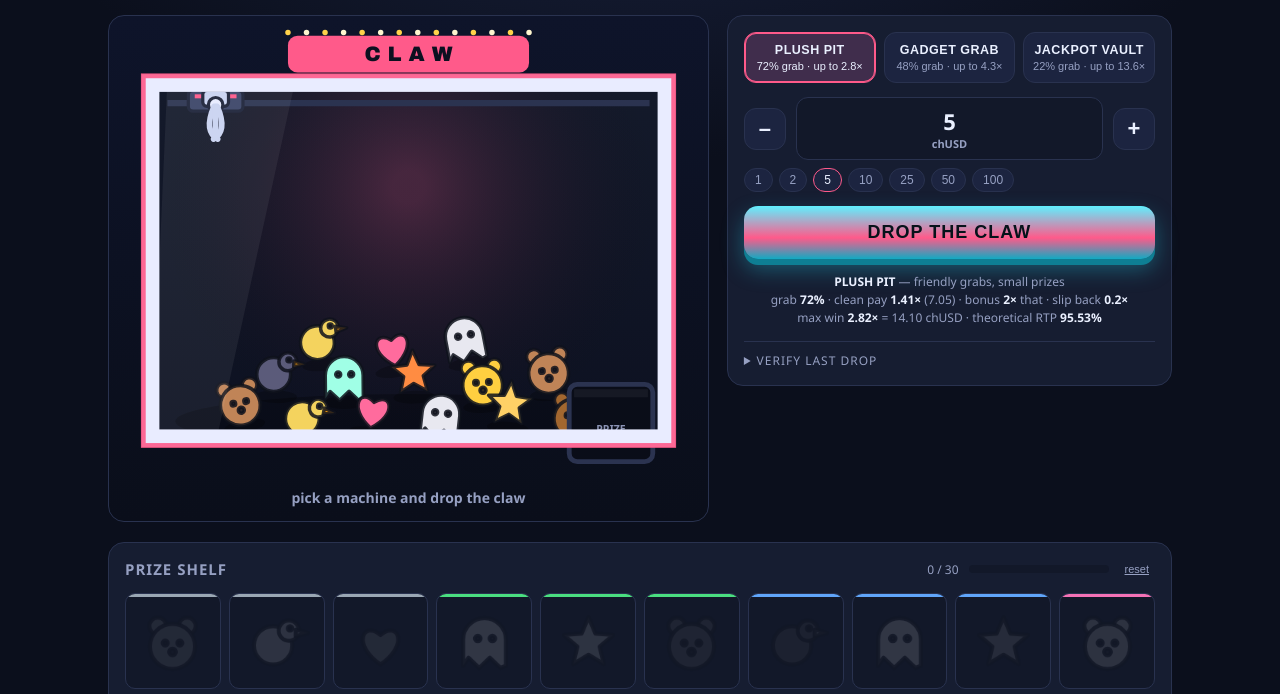
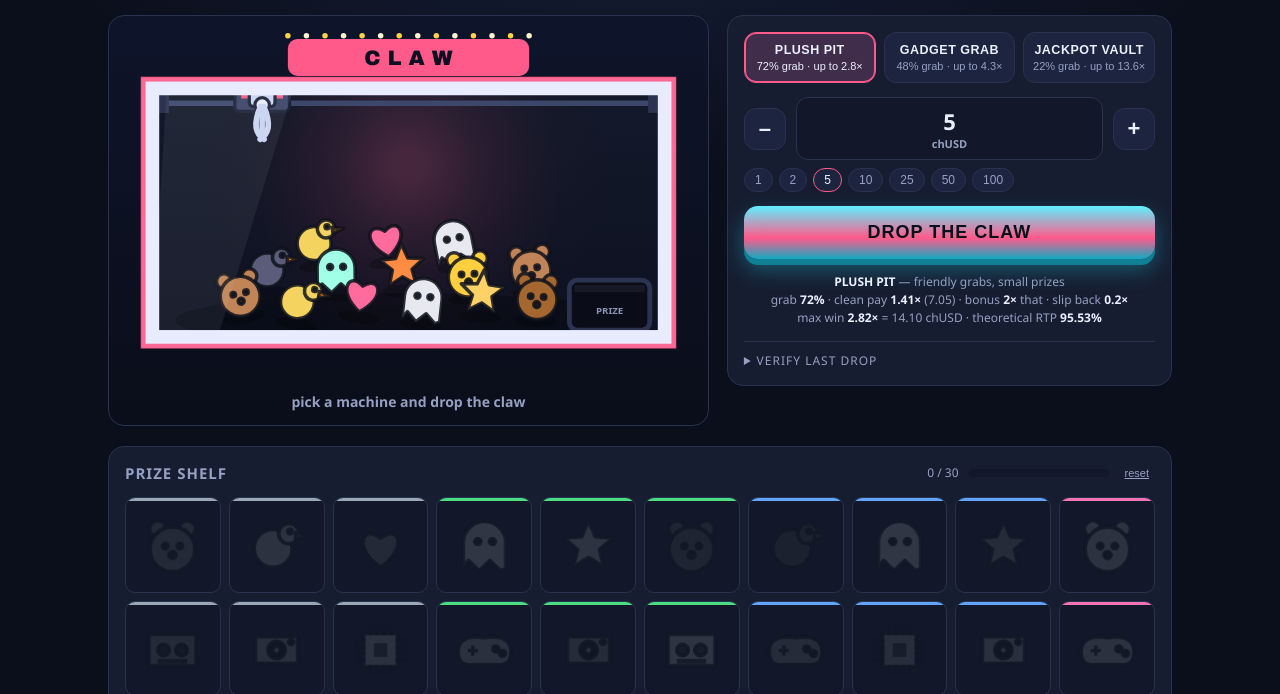
Before and after one commit to softalpha0/Claw-Machine, a website built with Vite: page index.html in a window 1280 px wide. Shown: the part 81-775 px from the top of the page. Built offline with nearby package versions, Linux system fonts and the light colour scheme.

Commit message:
Tighten cabinet layout: less dead air, claw off the frame edge
- shrink virtual scene 720x560 -> 720x432, raise pile, shorten claw travel
- move parked claw in from the corner, add visible rail + end posts
- shrink prize chute so it stays inside the cabinet; keep pile clear of it
- re-lay the prize pile in 3 rows within x[150,540]
- canvas aspect-ratio 72/56 -> 72/44

```diff
--- a/src/game/machine.ts
+++ b/src/game/machine.ts
@@ -32,11 +32,11 @@ interface Particle {
 
 // virtual design space; everything scales to fit the canvas
 const W = 720;
-const H = 560;
-const RAIL_Y = 96;
-const PARK_X = 120;
-const CHUTE_X = 612;
-const PILE_Y = 452;
+const H = 432;
+const RAIL_Y = 92;
+const PARK_X = 178;
+const CHUTE_X = 610;
+const PILE_Y = 322;
 
 export class ClawMachine {
   private ctx: CanvasRenderingContext2D;
@@ -87,10 +87,15 @@ export class ClawMachine {
   private rebuildPile(): void {
     const pool = PRIZES_BY_MODE[this.mode];
     // Fixed, hand-placed layout so the pile reads as a stable pile, not noise.
+    // Kept clear of the prize chute on the right (x < ~540) and the frame edges.
+    const P = PILE_Y;
     const slots: [number, number][] = [
-      [150, 470], [232, 486], [316, 476], [400, 488], [486, 470], [566, 484],
-      [196, 430], [280, 440], [366, 432], [452, 442], [534, 430],
-      [250, 392], [340, 398], [430, 390],
+      // front row
+      [150, P + 8], [226, P + 14], [302, P + 6], [378, P + 16], [452, P + 4], [520, P + 12],
+      // mid row
+      [188, P - 26], [270, P - 20], [352, P - 28], [434, P - 18], [512, P - 24],
+      // back row
+      [246, P - 58], [332, P - 64], [416, P - 56],
     ];
     this.pile = slots.map(([x, y], i) => {
       const prize = pool[i % pool.length]!;
@@ -455,19 +460,23 @@ export class ClawMachine {
     ctx.fillRect(28, 60, W - 56, H - 96);
 
     // back-wall glow
-    const g2 = ctx.createRadialGradient(W / 2, 200, 20, W / 2, 220, 320);
+    const g2 = ctx.createRadialGradient(W / 2, 170, 20, W / 2, 185, 260);
     g2.addColorStop(0, this.hexA(accent, 0.22));
     g2.addColorStop(1, "rgba(0,0,0,0)");
     ctx.fillStyle = g2;
     ctx.fillRect(28, 60, W - 56, H - 96);
 
-    // rail
-    ctx.strokeStyle = "#2b3350";
-    ctx.lineWidth = 8;
+    // rail + end posts
+    ctx.strokeStyle = "#3c476b";
+    ctx.lineWidth = 7;
+    ctx.lineCap = "round";
     ctx.beginPath();
-    ctx.moveTo(60, RAIL_Y);
-    ctx.lineTo(W - 60, RAIL_Y);
+    ctx.moveTo(58, RAIL_Y);
+    ctx.lineTo(W - 58, RAIL_Y);
     ctx.stroke();
+    ctx.fillStyle = "#2b3350";
+    ctx.fillRect(50, RAIL_Y - 12, 12, 24);
+    ctx.fillRect(W - 62, RAIL_Y - 12, 12, 24);
 
     // aim spotlight
     if (this.aimGlow > 0) {
@@ -518,15 +527,15 @@ export class ClawMachine {
     ctx.strokeStyle = "#2b3350";
     ctx.lineWidth = 6;
     ctx.beginPath();
-    ctx.roundRect(CHUTE_X - 52, PILE_Y - 6, 104, 96, 10);
+    ctx.roundRect(CHUTE_X - 50, PILE_Y - 10, 100, 62, 10);
     ctx.fill();
     ctx.stroke();
     ctx.fillStyle = "rgba(255,255,255,0.05)";
-    ctx.fillRect(CHUTE_X - 46, PILE_Y, 92, 10);
+    ctx.fillRect(CHUTE_X - 44, PILE_Y - 4, 88, 9);
     ctx.fillStyle = "#8b93b5";
-    ctx.font = "700 13px system-ui, sans-serif";
+    ctx.font = "700 12px system-ui, sans-serif";
     ctx.textAlign = "center";
-    ctx.fillText("PRIZE", CHUTE_X, PILE_Y + 54);
+    ctx.fillText("PRIZE", CHUTE_X, PILE_Y + 32);
   }
 
   private drawRig(ctx: CanvasRenderingContext2D, accent: string): void {
--- a/src/style.css
+++ b/src/style.css
@@ -93,7 +93,7 @@ body {
 }
 #machine {
   width: 100%;
-  aspect-ratio: 72 / 56;
+  aspect-ratio: 72 / 44;
   display: block;
   border-radius: 10px;
 }
```
